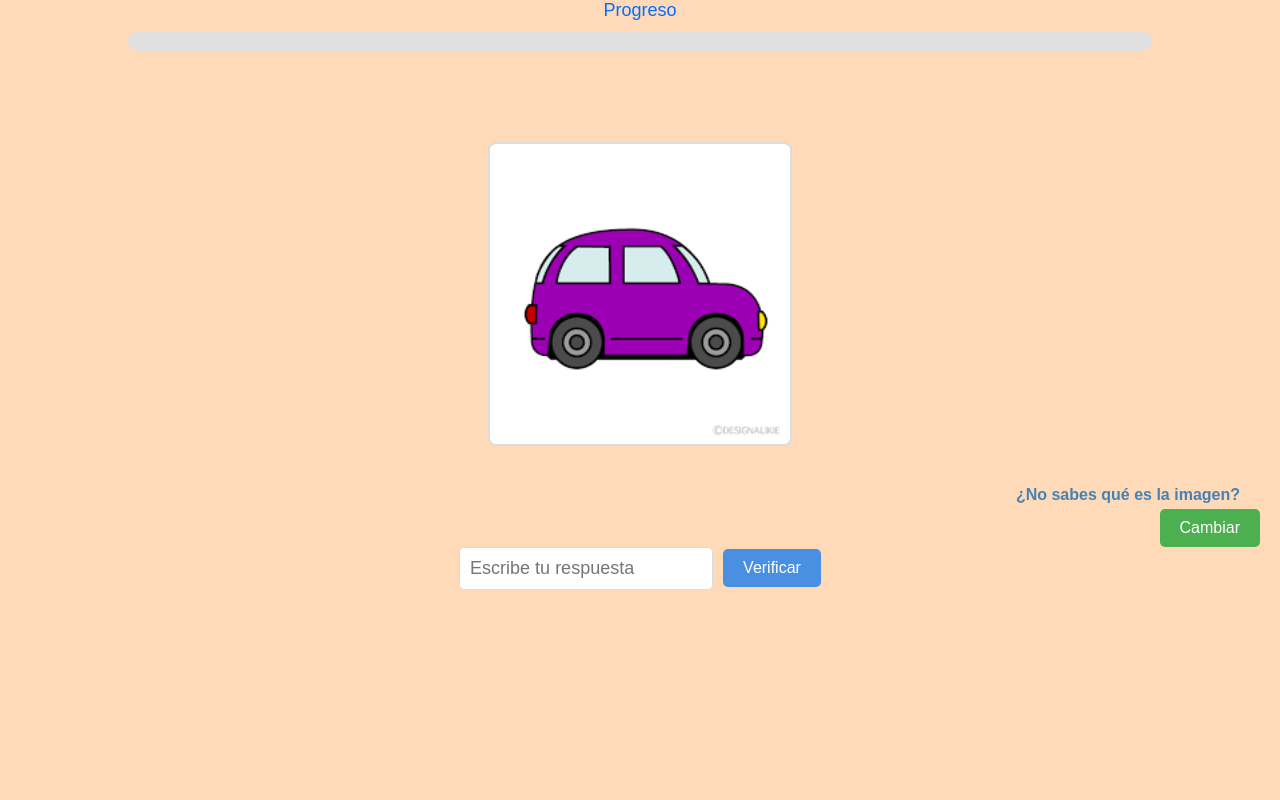
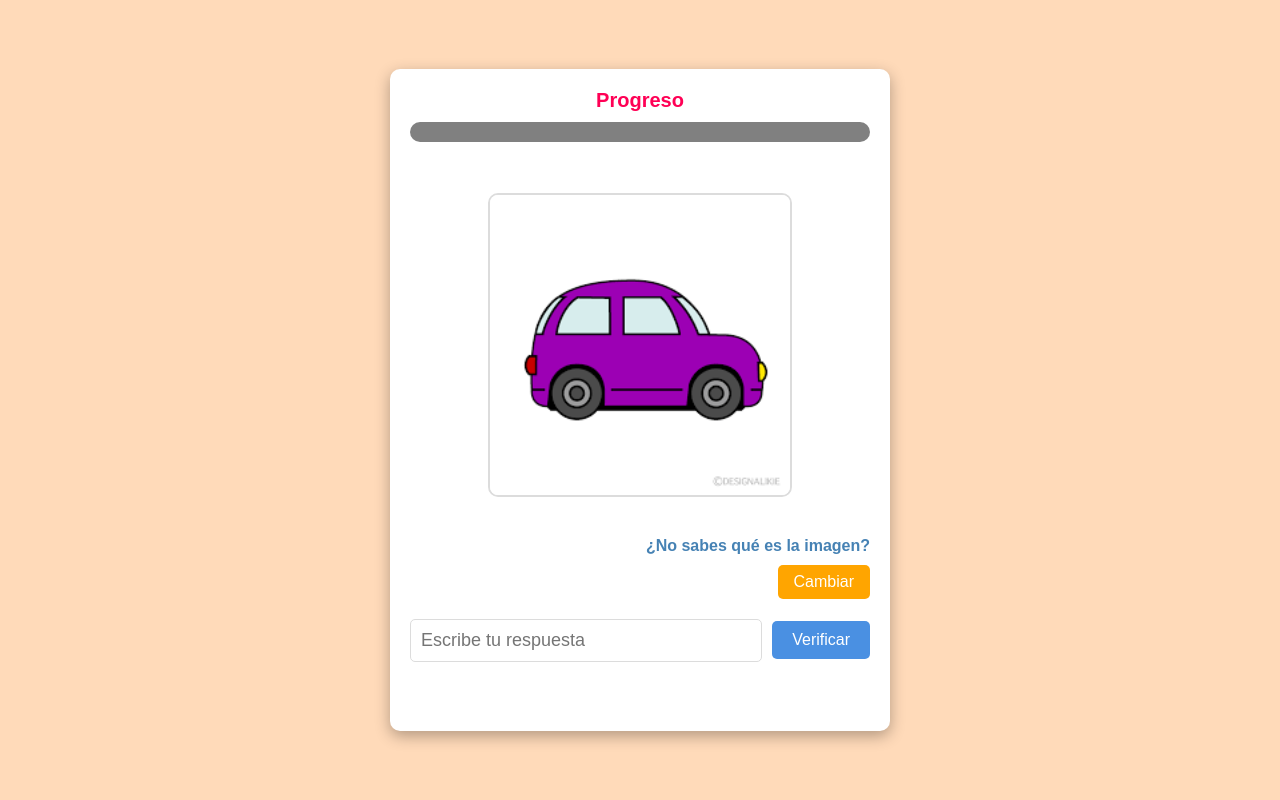
Before and after one commit to JoseArgueta22/PG2_WEB, a PHP site: page /modulo_asociar_palabras.html in a window 1280 px wide. Run offline with PHP 8.4, Linux system fonts and the light colour scheme.

Commit message:
GG modulo uno

```diff
--- a/module.css
+++ b/module.css
@@ -1,142 +1,88 @@
 /* Estilos generales */
 body {
     font-family: Arial, sans-serif;
-    background-color: #FFDAB9; /* Anaranjado claro (Peach Puff) */
+    background-color: #FFDAB9;
     margin: 0;
     padding: 0;
+    display: flex;
+    justify-content: center;
+    align-items: center;
+    height: 100vh;
 }
+
+/* Contenedor principal del módulo */
+#modulo-contenedor {
+    box-sizing: border-box; /* Asegura que padding y borders se incluyan en las dimensiones */
+    background-color: #fff;
+    padding:20px 20px 5px 20px;
+    border-radius: 10px;
+    box-shadow: 0 5px 15px rgba(0,0,0,0.3);
+    width: 500px;
+    max-width: 90%;
+    text-align: center;
+}
+
 
 /* Estilo para el título "Progreso" */
 #barra-progreso-label {
-    color: #006eff; /* Naranja fuerte */
-    font-size: 18px;
+    color: #ff0055;
+    font-size: 20px;
+    font-weight: bold;
+    margin-bottom: 10px;
+    display: block;
 }
 
-/* Estilo para el título "¿No sabes qué es la imagen?" */
-#titulo-cambiar-imagen {
-    color: #4682B4; /* Azul acero */
-    font-size: 16px;
-    margin-bottom: 5px;
-    text-align: right;
-    margin-right: 20px;
-    margin-top: -30px;
-}
-
-/* Estilos del popup */
-.popup2 {
-    display: none;
-    position: fixed;
-    z-index: 1;
-    left: 0;
-    top: 0;
+/* Barra de progreso */
+#barra-progreso {
     width: 100%;
-    height: 100%;
-    overflow: auto;
-    background-color: rgba(0, 0, 0, 0.5);
-    justify-content: center;
-    align-items: center;
-}
-
-.popup2-content {
-    background-color: #fefefe;
-    padding: 20px;
-    border: 1px solid #888;
-    width: 80%;
-    max-width: 500px;
-    text-align: center;
-}
-
-/* Estilos específicos para los módulos */
-.module img {
-    width: 300px; /* Tamaño aumentado para la imagen */
-    height: 300px;
-    object-fit: cover;
-    display: block;
-    margin-bottom: 10px;
-    border-radius: 5px;
-}
-
-/* Estilos para la barra de progreso */
-#barra-progreso {
-    width: 80%;
     height: 20px;
-    appearance: none;
-    -webkit-appearance: none;
-    background-color: #e0e0e0;
+    margin-bottom: 30px;
     border-radius: 10px;
     overflow: hidden;
-    margin-bottom: 20px;
-}
-
-#barra-progreso::-webkit-progress-bar {
     background-color: #e0e0e0;
 }
 
 #barra-progreso::-webkit-progress-value {
-    background-color: #4CAF50; /* Color verde */
-    border-radius: 10px;
+    background-color: #4CAF50;
 }
 
 #barra-progreso::-moz-progress-bar {
-    background-color: #4CAF50; /* Color verde */
-    border-radius: 10px;
-}
-/* Estilos para el contenedor de imágenes */
-#imagen-container {
-    display: flex;
-    justify-content: center;
-    align-items: center;
-    margin: 20px 0;
+    background-color: #4CAF50;
 }
 
-/* Estilos para las imágenes dentro del contenedor */
-#imagen-container img {
-    width: 300px; /* Tamaño aumentado para la imagen */
+/* Contenedor de la imagen */
+#imagen-container {
+    margin-bottom: 20px;
+}
+
+#imagen {
+    width: 300px;
     height: 300px;
     object-fit: cover;
-    margin: 50px;
-    border-radius: 8px;
+    border-radius: 10px;
     border: 2px solid #DCDCDC;
 }
 
-/* Estilos para el contenedor de entrada */
+/* Contenedor de entrada y botón verificar */
 .input-container {
     display: flex;
-    flex-direction: row;
-    justify-content: center; /* Centrar el contenedor */
+    justify-content: center;
     align-items: center;
     margin-bottom: 20px;
 }
 
-/* Estilos para el campo de entrada */
 .input-container input {
     font-size: 18px;
     padding: 10px;
     border-radius: 5px;
     border: 1px solid #DCDCDC;
     outline: none;
+    flex: 1;
+    margin-right: 10px;
 }
 
-/* Estilos para los botones */
-.input-container button, #boton-regresar button {
+.input-container button {
     background-color: #4A90E2;
-    color: #FFFFFF;
-    font-size: 16px;
-    border: none;
-    padding: 10px 20px;
-    border-radius: 5px;
-    cursor: pointer;
-    transition: background-color 0.3s ease;
-    margin-left: 10px;
-}
-
-.input-container button:hover, #boton-regresar button:hover {
-    background-color: #357ABD;
-}
-
-/* Estilos del botón 'Regresar' */
-button {
-    background-color: #4CAF50; /* Color verde */
     color: #FFFFFF;
     font-size: 16px;
     border: none;
@@ -146,16 +92,63 @@
     transition: background-color 0.3s ease;
 }
 
-
-button:hover {
-    background-color: #388E3C; /* Verde más oscuro al pasar el cursor */
+.input-container button:hover {
+    background-color: #357ABD;
 }
 
-button:active {
-    background-color: #2E7D32; /* Verde aún más oscuro al hacer clic */
+/* Mensaje de correcto/incorrecto */
+#mensaje {
+    font-size: 18px;
+    font-weight: bold;
+    height: 24px; /* Para mantener el espacio aunque no haya mensaje */
+    margin-bottom: 20px;
 }
 
+/* Contenedor de Cambiar Imagen */
+#cambiar-imagen-container {
+    text-align: right;
+    display: flex;
+    flex-direction: column;
+    align-items: flex-end;
+    margin-bottom: 20px;
+}
 
-#reiniciar-modulo-btn {
-    margin: 20px;
+#titulo-cambiar-imagen {
+    color: #4682B4;
+    font-size: 16px;
+    margin-bottom: 10px;
 }
+
+#cambiar-imagen-btn {
+    background-color: #FFA500;
+    color: #FFFFFF;
+    font-size: 16px;
+    padding: 8px 16px;
+    border: none;
+    border-radius: 5px;
+    cursor: pointer;
+}
+
+#cambiar-imagen-btn:hover {
+    background-color: #FF8C00;
+}
+
+#resultados-container button {
+    background-color: #4A90E2; /* Color de fondo */
+    color: #FFFFFF; /* Color de texto */
+    font-size: 16px; /* Tamaño de fuente */
+    padding: 10px 20px; /* Espaciado interno */
+    margin: 10px; /* Espaciado externo */
+    border-radius: 5px; /* Bordes redondeados */
+    border: none; /* Sin borde */
+    cursor: pointer; /* Cambiar cursor al pasar el mouse */
+    transition: background-color 0.3s ease; /* Transición suave al cambiar color */
+}
+
+#resultados-container button:hover {
+    background-color: #357ABD; /* Color de fondo al pasar el mouse */
+}
+
+#resultados-container button:active {
+    background-color: #2D6A9D; /* Color de fondo al hacer clic */
+}
--- a/modulo_asociar_palabras.html
+++ b/modulo_asociar_palabras.html
@@ -7,16 +7,13 @@
     <link rel="stylesheet" href="module.css">
 </head>
 <body>
-    <!-- Barra de carga -->
-    <div id="loading-bar" class="loading-bar" style="display: none;">
-        <div class="loading-spinner"></div>
-        <p>Cargando...</p>
-    </div>
+    <!-- Contenedor Principal -->
+    <div id="modulo-contenedor">
 
         <!-- Barra de Progreso Centrada -->
         <div id="barra-progreso-container" style="text-align: center; margin-bottom: 20px;">
-        <div id="barra-progreso-label" style="margin-bottom: 10px;">Progreso</div>
-        <progress id="barra-progreso" max="10" value="0" style="width: 80%; height: 20px;"></progress>
+            <div id="barra-progreso-label">Progreso</div>
+            <progress id="barra-progreso" max="10" value="0"></progress>
         </div>
 
         <!-- Contenedor de la Imagen Centrada y Agrandada -->
@@ -24,8 +21,8 @@
             <img id="imagen" src="" alt="Imagen">
         </div>
 
-    <!-- Título y Botón de Cambiar Imagen-->
-    <div style="text-align: right; margin-right: 20px; margin-top: -30px;">
+        <!-- Contenedor de Cambiar Imagen -->
+        <div id="cambiar-imagen-container">
             <h3 id="titulo-cambiar-imagen">¿No sabes qué es la imagen?</h3>
             <button id="cambiar-imagen-btn" onclick="cambiarImagen()">Cambiar</button>
         </div>
@@ -37,12 +34,12 @@
         </div>
 
         <!-- Mensaje de Respuesta -->
-    <div id="mensaje-container" style="text-align: center; margin-bottom: 20px;">
+        <div id="mensaje-container">
             <p id="mensaje"></p>
         </div>
 
         <!-- Contenedor de Resultados, Oculto por Defecto -->
-    <div id="resultados-container" style="text-align: center; display: none;">
+        <div id="resultados-container" style="display: none;">
             <h2>Resultados</h2>
             <div id="resultados-texto" class="respuesta-container"></div>
             <button onclick="regresar()">Regresar</button>
@@ -53,6 +50,8 @@
         <audio id="sonido-correcto" src="sounds/correcto.wav"></audio>
         <audio id="sonido-fin-modulo" src="sounds/grito.wav"></audio>
 
+    </div> <!-- Fin del Contenedor Principal -->
+
     <script src="modulo_asociar_palabras.js"></script>
 </body>
 </html>
```
Also changed, not shown: modulo_asociar_palabras.js (+81 -50 lines). Lines whose indentation alone changed are shown as unchanged.
